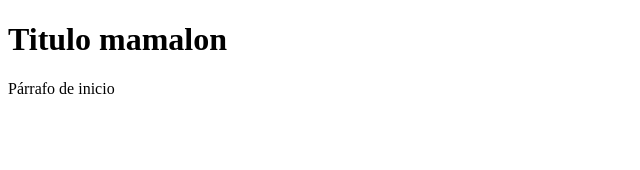
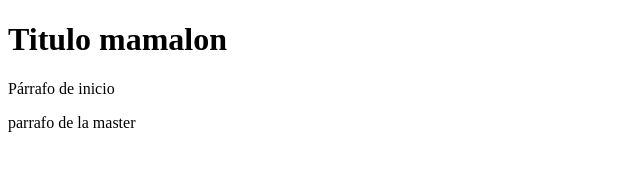
Before and after one commit to JoelSanRam/gitPlatzi, a plain HTML site: page index.html in a window 1280 px wide. Shown: the whole page, without its empty margins (0-640 px from the left). Drawn offline with Linux system fonts and the light colour scheme.

Commit message:
cambio en master

```diff
--- a/index.html
+++ b/index.html
@@ -11,5 +11,6 @@
         Titulo mamalon
     </h1>
     <p>Párrafo de inicio</p>
+    <p>parrafo de la master</p>
 </body>
 </html>
--- a/style.css
+++ b/style.css
@@ -3,3 +3,6 @@
     text-align: center;
     font-family: Verdana, Geneva, Tahoma, sans-serif;
 }
+p{
+    color: blueviolet;
+}
```
